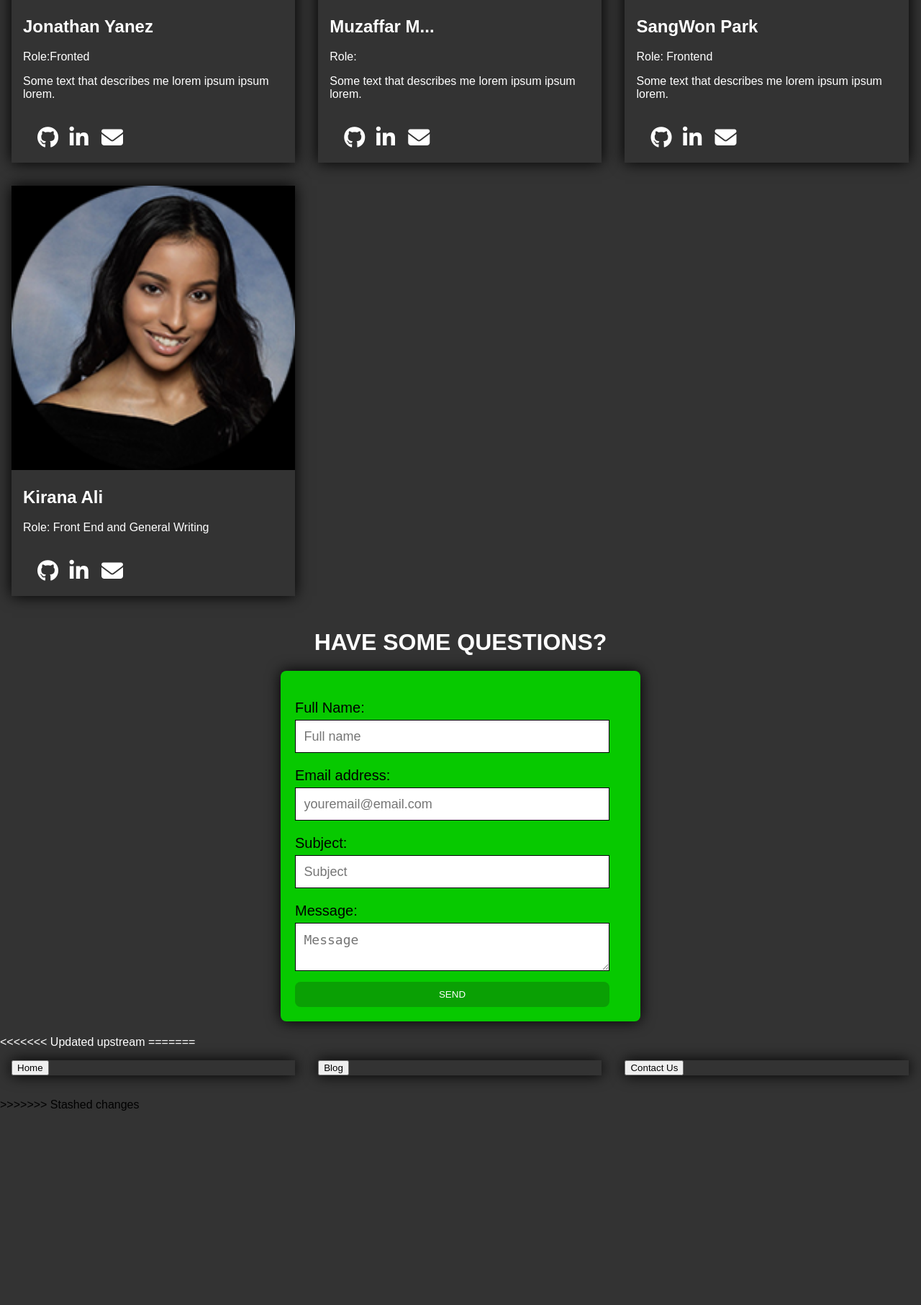
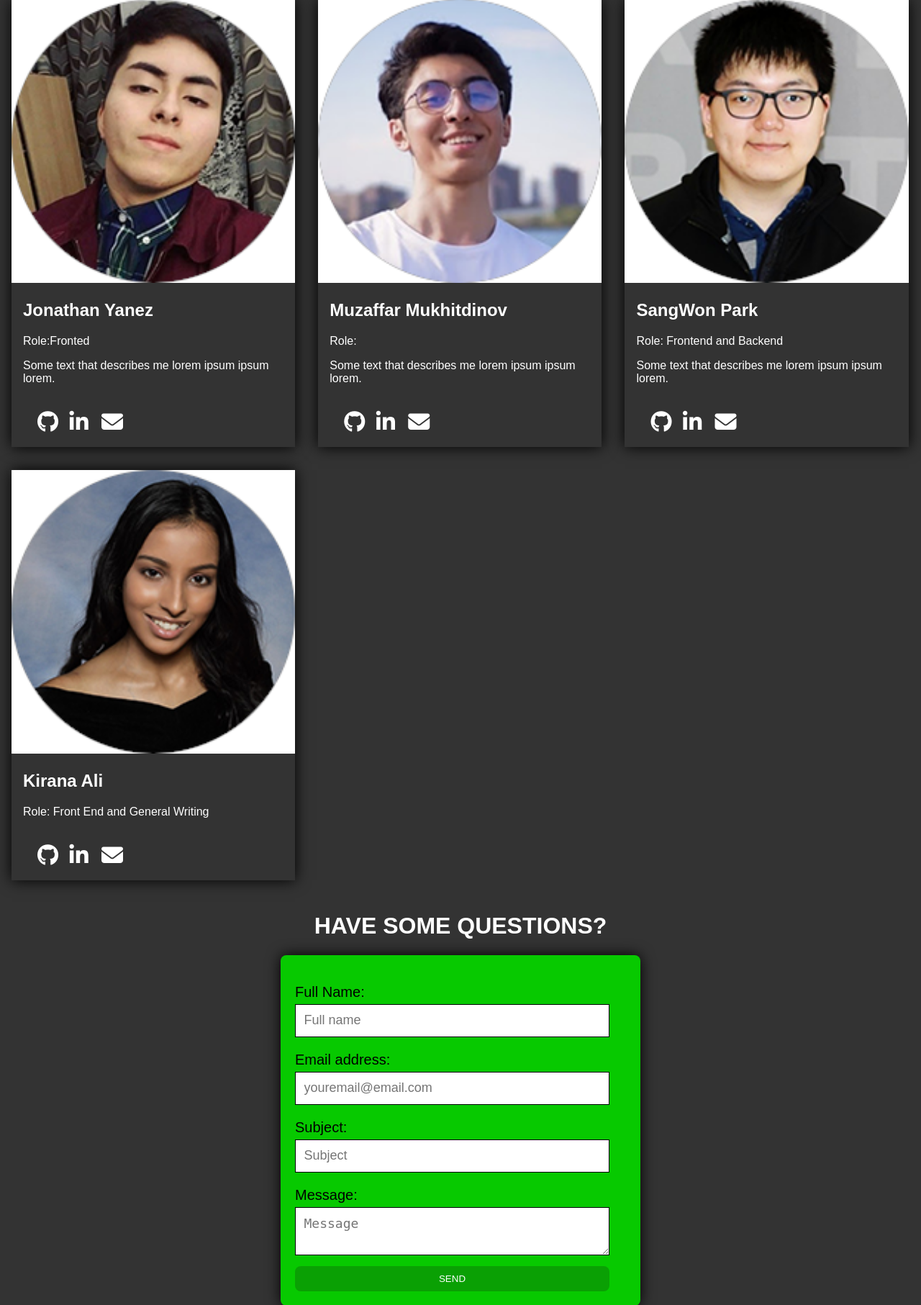
Before and after one commit to ChristopherThorne714/John-Jay-TTP2022-Blog, a Django app: page /about/ in a window 1280 px wide. Shown: the part 2339-4152 px from the top of the page at 72% size. Before the commit the page ends 3882 px from the top, so only its background shows below. Run offline with Django 3.2, Linux system fonts and the light colour scheme; some libraries are stand-ins or nearby versions.

Commit message:
updated all images

```diff
--- a/blog/blog_app/static/styles.css
+++ b/blog/blog_app/static/styles.css
@@ -43,6 +43,9 @@ Card for each team member
 .card {
   box-shadow: 0px 0px 20px black;
   margin: 8px;
+}
+.img {
+  border-radius: 25%;
 }
 /* the design of the about-section*/
 .about-section {
--- a/blog/blog_app/templates/blog_app/about.html
+++ b/blog/blog_app/templates/blog_app/about.html
@@ -49,7 +49,7 @@
 
     <div class="column">
       <div class="card">
-        <img src="images/asia.png" alt="Asia" style="width:100%">
+        <img src="/static/asia.png" alt="Asia" style="width:100%">
         <div class="container">
           <h2><b>Asia Gibson</b></h2>
           <p class="title">Role: Frontend/Lead Source Control </p>
@@ -67,7 +67,7 @@
 
     <div class="column">
       <div class="card">
-        <img src="images/alessandra.png" alt="Alessandra" style="width:100%">
+        <img src="/static/alessandra.png" alt="Alessandra" style="width:100%">
         <div class="container">
           <h2><b>Alessandra Serrano</b></h2>
           <p class="title">Role: Project Manager/Frontend </p>
@@ -91,7 +91,7 @@
 
     <div class="column">
         <div class="card">
-        <img src="images/amy.png.jpg" alt="Amy" style="width:100%">
+        <img src="/static/amy.png" alt="Amy" style="width:100%">
         <div class="container">
             <h2><b>Amy Dang</b></h2>
             <p class="title">Role: Front End and GitHub</p>
@@ -110,7 +110,7 @@
 
     <div class="column">
         <div class="card">
-        <img src="images/ayesha.png" alt="Ayesha" style="width:100%">
+        <img src="/static/ayesha.png" alt="Ayesha" style="width:100%">
         <div class="container">
             <h2><b>Ayesha Akhter</b></h2>
             <p class="title">Role:</p>
@@ -130,7 +130,7 @@
 <div class="row">
   <div class="column">
     <div class="card">
-        <img src="images/trent.png" alt="Hein" style="width:100%">
+        <img src="/static/trent.png" alt="Hein" style="width:100%">
         <div class="container">
           <h2><b>Hein Htet Aung</b></h2>
           <p class="title">Role:Backend</p>
@@ -149,7 +149,7 @@
 
   <div class="column">
     <div class="card">
-        <img src="images/ibrahima.png" alt="Ibrahima" style="width:100%">
+        <img src="/static/ibrahima.png" alt="Ibrahima" style="width:100%">
         <div class="container">
           <h2><b>Ibrahima Coulibaly</b></h2>
           <p class="title">Role:</p>
@@ -169,7 +169,7 @@
 
     <div class="column">
       <div class="card">
-        <img src="images/jas.png" alt="Jaspreet" style="width:100%">
+        <img src="/static/jas.png" alt="Jaspreet" style="width:100%">
         <div class="container">
           <h2><b>Jaspreet Singh</b></h2>
           <p class="title">Role: Frontend</p>
@@ -190,7 +190,7 @@
 <div class="row">
   <div class="column">
     <div class="card">
-      <img src="images/jonathan.png" alt="Jonathan" style="width:100%">
+      <img src="/static/jonathan.png" alt="Jonathan" style="width:100%">
       <div class="container">
         <h2><b>Jonathan Yanez</b></h2>
         <p class="title">Role:Fronted</p>
@@ -209,9 +209,9 @@
 
   <div class="column">
     <div class="card">
-      <img src="images/muzzafar.png" alt="Muzaffar" style="width:100%">
+      <img src="/static/muzzaffar.png" alt="Muzaffar" style="width:100%">
       <div class="container">
-          <h2><b>Muzaffar M...</b></h2>
+          <h2><b>Muzaffar Mukhitdinov</b></h2>
           <p class="title">Role:</p>
           <p>Some text that describes me lorem ipsum ipsum lorem.</p>
 
@@ -229,10 +229,10 @@
 
     <div class="column">
       <div class="card">
-        <img src="images/.sang.png" alt="SangWon" style="width:100%">
+        <img src="/static/sang.png" alt="SangWon" style="width:100%">
         <div class="container">
           <h2><b>SangWon Park</b></h2>
-          <p class="title">Role: Frontend</p>
+          <p class="title">Role: Frontend and Backend</p>
           <p>Some text that describes me lorem ipsum ipsum lorem.</p>
 
           <!-- Author: Asia G
@@ -298,33 +298,5 @@
 
 </body>
 
-<<<<<<< Updated upstream
-=======
-<footer>
-  <!--We need bread crumbs or something linking this page back to other pages-->
-  <!--This is open for discussion-->
-  <div class="row">
-    <div class="column">
-      <div class="card">
-      <p><a href="home"> <button class="foot-button">Home</button></a></p>
-              <!--FIXME: Correct home link-->
-      </div>
-    </div>
-
-    <div class="column">
-      <div class="card">
-      <p><a href="all_blogs"> <button class="foot-button">Blog</button></a></p>
-              <!--FIXME: Correct blog link-->
-      </div>
-    </div>
-
-    <div class="column">
-      <div class="card">
-      <p><a href="contact.html"> <button class="foot-button">Contact Us</button></a></p>
-              <!--FIXME: Correct contact link-->
-      </div>
-    </div>
-  </div>
->>>>>>> Stashed changes
 
 </html>
```
Also changed, not shown: blog/blog_app/static/asia.png, blog/blog_app/static/ayesha.png, blog/blog_app/static/chris-t.png (added), blog/blog_app/static/ibrahima.png, blog/blog_app/static/jas.png (added), blog/blog_app/static/jonathan.png, blog/blog_app/static/kirana.png, blog/blog_app/static/muzzaffar.png, blog/blog_app/static/sang.png, blog/blog_app/static/trent.png.
